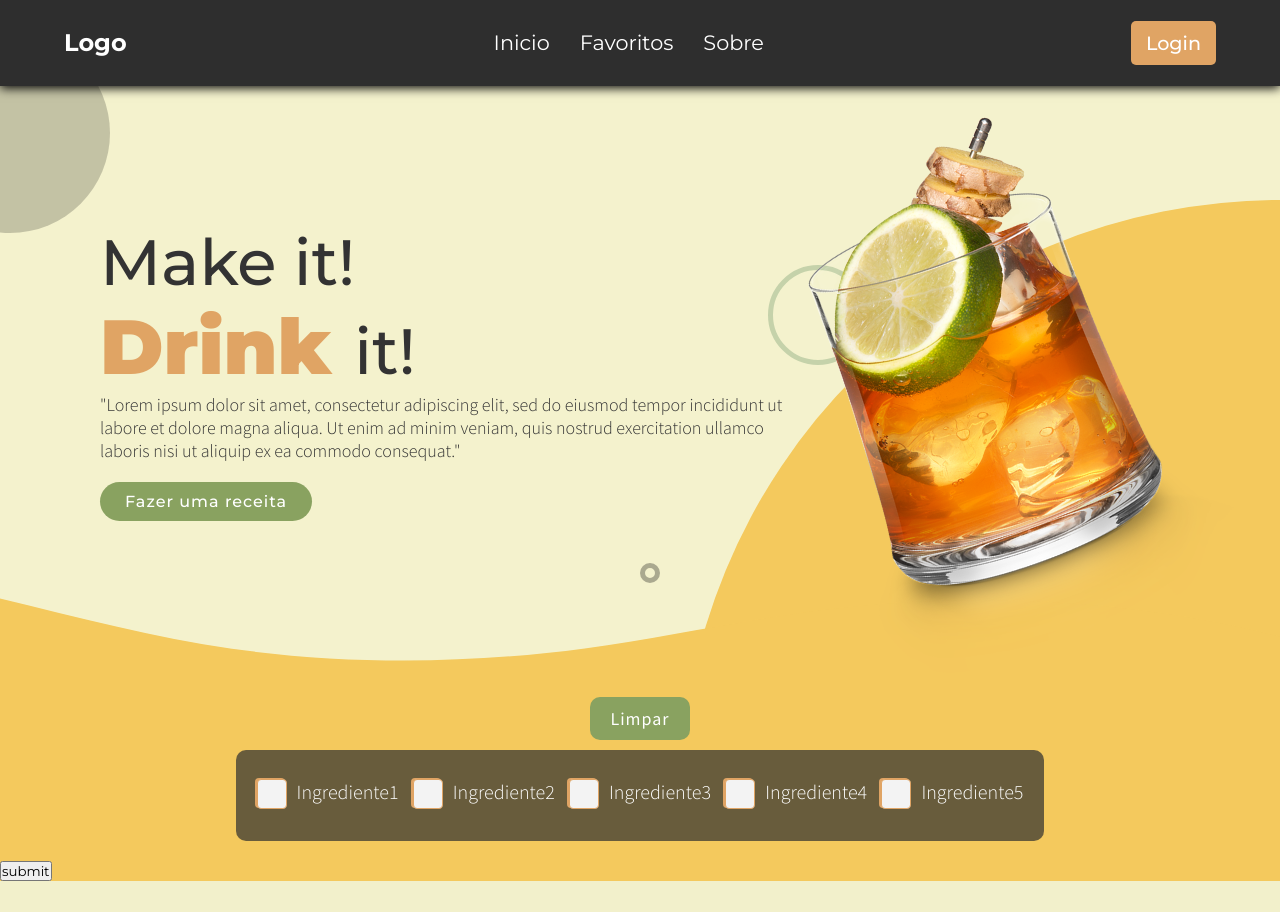
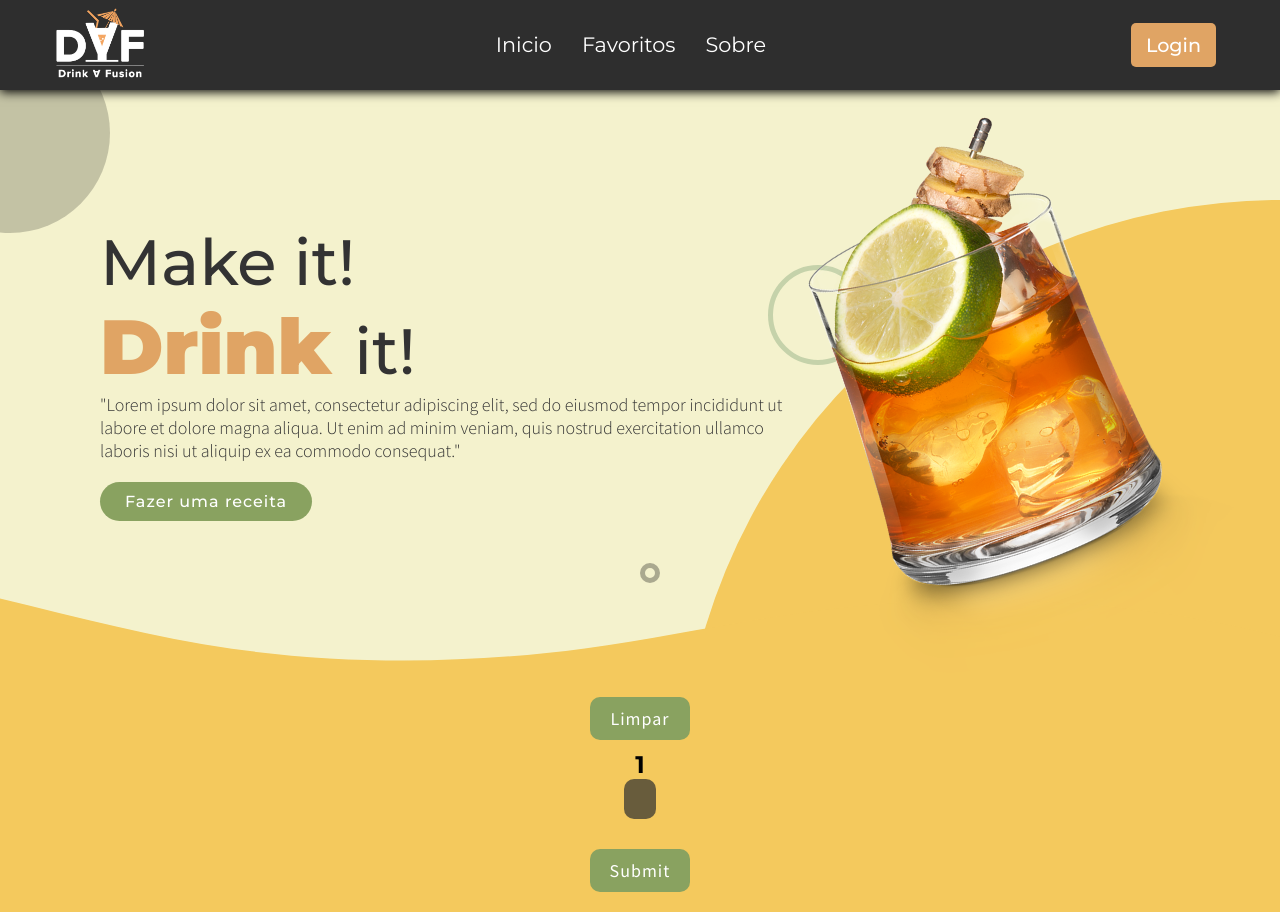
Before and after one commit to NotReis/Pap, a PHP site: page /Pages/inicio.php in a window 1280 px wide. Before the commit the page ends 881 px from the top, so only its background shows below. Run offline with PHP 8.4, Linux system fonts and the light colour scheme; tables that the repository leaves empty or names only in its code hold one stand-in row (values such as "Sample post"); a stand-in replaces the project's code that opens the database connection.

Commit message:
Adicionei a logo á navbar, começo das checkboxes.

```diff
--- a/TODO.txt
+++ b/TODO.txt
@@ -23,3 +23,9 @@
 git add . (copiar a pasta)
 git commit -m "comentario" (adicionar comentário)
 git push origin 0.0.1 (adicionar as pastas á versão)
+
+
+select grupo, id from  grupo_ing
+(fazerum foreach)
+
+select ingrediente from ingredientes where id grupo = $grupos['id']
--- a/pap/Components/css/navbar.css
+++ b/pap/Components/css/navbar.css
@@ -5,6 +5,7 @@
     padding: 0;
     margin: 0;
     font-family: 'Montserrat', sans-serif;
+
 }
 
 
@@ -26,8 +27,16 @@
 }
 
 .logo{
-    display: flex;
-    align-items: center;
+    display:block;
+
+}
+
+.logo-img{
+ height: 70px;
+ weight: 70px;
+ margin: -13px;
+ padding-left: 5px;
+
 }
 
 .logo h1{
@@ -62,6 +71,7 @@
     transition: .3s;
 }
 .login-btn{
+    padding-top: 2px;
     list-style-type: none;
     position: relative;
     display: inline-block;
--- a/pap/Components/navbar.php
+++ b/pap/Components/navbar.php
@@ -14,8 +14,6 @@
 
 ?>
 
-
-
 <!DOCTYPE html>
 <html lang="en">
 <head>
@@ -31,8 +29,8 @@
     <header>
             <nav class="nav-bar">
                 <div class="logo">
-                    <h1>Logo</h1>
-                    <!--<a href="#" class="nav-link">Inicio</a>-->
+
+                <img src="../Components/img/daf.png" class="logo-img" alt="">
 
                 </div>
 
--- a/pap/Pages/css/inicio.css
+++ b/pap/Pages/css/inicio.css
@@ -11,9 +11,21 @@
 body{
   background:#F4C95D;
   height: 100vh; /*a guardar*/
+  -ms-overflow-style: none;  /* IE and Edge */
+scrollbar-width: none;  /* Firefox */
 }
 
-section{
+body::-webkit-scrollbar {
+  display: none;
+}
+
+
+.big_circle {
+
+}
+
+
+.section_int{
   position: relative;
   width: 100%;
   min-height: 70vh;
@@ -233,6 +245,10 @@
   transition: .3s;
 }
 
+.nome-grupo{
+
+}
+
 .item {
     margin-bottom: 1em;
     display: inline-block;
@@ -246,7 +262,7 @@
     border-radius: 10px;
     padding: 1em;
     padding-top: 1.5em ;
-
+    margin-bottom: 20px;
 }
 
 .checkbox-rect2 input[type="checkbox"] {
@@ -299,3 +315,33 @@
     background: #e0a464;
     box-shadow: 2px 1px 0 #e0a464;
   }
+
+   /* submit btn */
+   .submit{
+    padding-top: 10px ;
+    text-align: left;
+  }
+
+  .submit_btn{
+    display: inline-block;
+    border: none;
+    outline: none;
+    text-decoration: none;
+    padding: 10px 20px;
+    background: #89A260;
+    color: white;
+    border-radius: 10px;
+    font-family: 'Source Sans Pro', sans-serif;
+    font-size: large;
+    font-weight: 500;
+    letter-spacing: 1px;
+    cursor: pointer;
+    transition: .3s;
+
+  }
+
+
+  .submit_btn:hover{
+    background: #695c3c;
+    transition: .3s;
+  }
--- a/pap/Pages/css/login.css
+++ b/pap/Pages/css/login.css
@@ -8,7 +8,7 @@
     font-family: 'Montserrat';
     background: linear-gradient(180deg, #F4F2CD, #F4C95D);
     height: 100vh; /*a guardar*/
-    overflow: hidden;
+
 
 }
 
--- a/pap/Pages/inicio.php
+++ b/pap/Pages/inicio.php
@@ -17,7 +17,7 @@
     </head>
     <body>
 
-    <section>
+    <section class="section_int">
         <div class="big_circle"></div>
         <div class="circle circle1"></div>
         <div class="circle circle2"></div>
@@ -34,7 +34,7 @@
                 et dolore magna aliqua. Ut enim ad minim veniam, quis nostrud
                 exercitation ullamco laboris nisi ut aliquip ex ea commodo consequat."
             </p>
-            <a href="#">Fazer uma receita</a>
+            <a href="#submit">Fazer uma receita</a>
         </div>
 
         <!-- Copo -->
@@ -53,15 +53,26 @@
     </svg>
     </div>
 
+        <!-- Checkbox -->
     </section>
 
-     <!-- Checkbox -->
+    <section class="section_lista">
+
 
         <?php
-        $ingredientes = array('Ingrediente1', 'Ingrediente2', 'Ingrediente3', 'Ingrediente4', 'Ingrediente5');
+            include("../Login/conexaologin.php");
+
+            $query = "SELECT * FROM ingredientes";
+            $query2 = "SELECT * FROM grupo_ing";
+
+            $result = $mysqli->query($query);
+            $result2 = $mysqli->query($query2);
+
+            $quantidade_grupos = $result2->fetch_all();
+
+            $linha = $result->fetch_array();
+
             $arr = [];
-
-
 
             if(isset($_POST['submit'])){
             $arr = $_POST['ing'];
@@ -80,11 +91,33 @@
             <input type="submit" onclick="uncheck()" class="limpar_btn" id="limparId" value="Limpar" name="Limpar"/>
             </div>
 
+                <?php
 
-        <div class="caixa">
 
-            <?php foreach($ingredientes as $list) { ?>
-                <!-- verifica se algum campo da $list está no $arr-->
+                // print_r($quantidade_grupos);
+
+
+                // O primeiro indice indica a linha, o segundo indica o campo
+                // [linha][grupo]
+                // print $quantidade_grupos[1][1];
+                for($i = 0; $i<count($quantidade_grupos); $i++){
+
+
+                    $id_grupo = $quantidade_grupos[$i][0];
+                    $nome_grupo = $quantidade_grupos[$i][1];
+
+                    echo "<h1 class='nome-grupo'>$nome_grupo</h1>";
+                    // print_r($quantidade_grupos);
+
+                    echo "<div class='caixa'>";
+
+                    while($list = $result ->fetch_array()) {
+
+                        $id_grupo_ingredientes =  $list["idgrupo"];
+                        $ingrediente = $list["ingrediente"]."\n";
+
+                        if($id_grupo_ingredientes == $id_grupo){?>
+
 
                             <div class="item">
                                 <div class="checkbox-rect2">
@@ -92,26 +125,38 @@
                                     <!-- check= "checked"-->
                                     <?php if(in_array($list, $arr)){
 
-                                 ?> <input type="checkbox" checked id="<?php echo $list?>" value="<?php echo $list?>" name="ing[]"> <!-- [] para contar o array-->
-                                  <label for="<?php echo $list?>"> <?php echo $list?> </label>
+                                    ?> <input type="checkbox" checked id="<?php echo $ingrediente?>" value="<?php echo $ingrediente?>" name="ing[]"> <!-- [] para contar o array-->
+                                    <label for="<?php echo $ingrediente?>"> <?php echo $ingrediente?> </label>
 
                                 <?php } else { ?>
 
-                                <input type="checkbox"  id="<?php echo $list?>" value="<?php echo $list?>" name="ing[]"> <!-- [] para contar o array-->
-                                <label for="<?php echo $list?>"> <?php echo $list?> </label>
+                                    <input type="checkbox"  id="<?php echo $ingrediente?>" value="<?php echo $ingrediente?>" name="ing[]"> <!-- [] para contar o array-->
+                                    <label for="<?php echo $ingrediente?>"> <?php echo $ingrediente?> </label>
 
                                     <?php } ?>
                                 </div>
                             </div>
+                       <?php }
+                     }
+
+                     echo "</div>";
 
 
-            <?php } ?>
+                }
+                // Precorre o primeiro query
+
+              ?>
+
+
+            <div class="submit">
+            <input type="submit" value="Submit" name="submit" class="submit_btn"/>
+            </div>
 
         </div>
-    </div>
+        </form>
 
-    <input type="submit" value="submit" name="submit"/>
+        <section class="puxa"></section>
 
-    </form>
+    </section>
     </body>
 </html>
```
Also changed, not shown: pap/Pages/css/lista-pesq.css (added, +147 -0 lines), pap/Pages/lista-pesq.php (added, +72 -0 lines), user.sql (added, +67 -0 lines), pap/Components/img/daf.png (added). Lines whose indentation alone changed are shown as unchanged.
